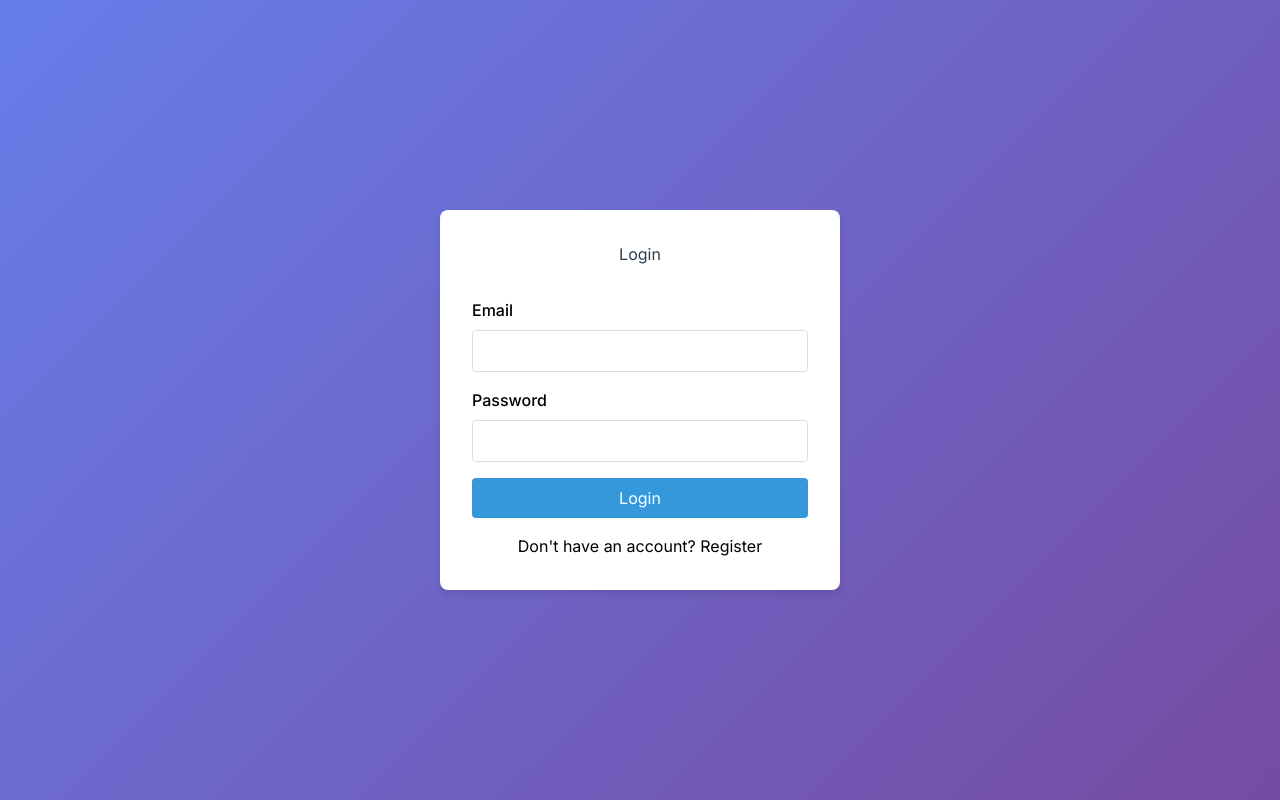
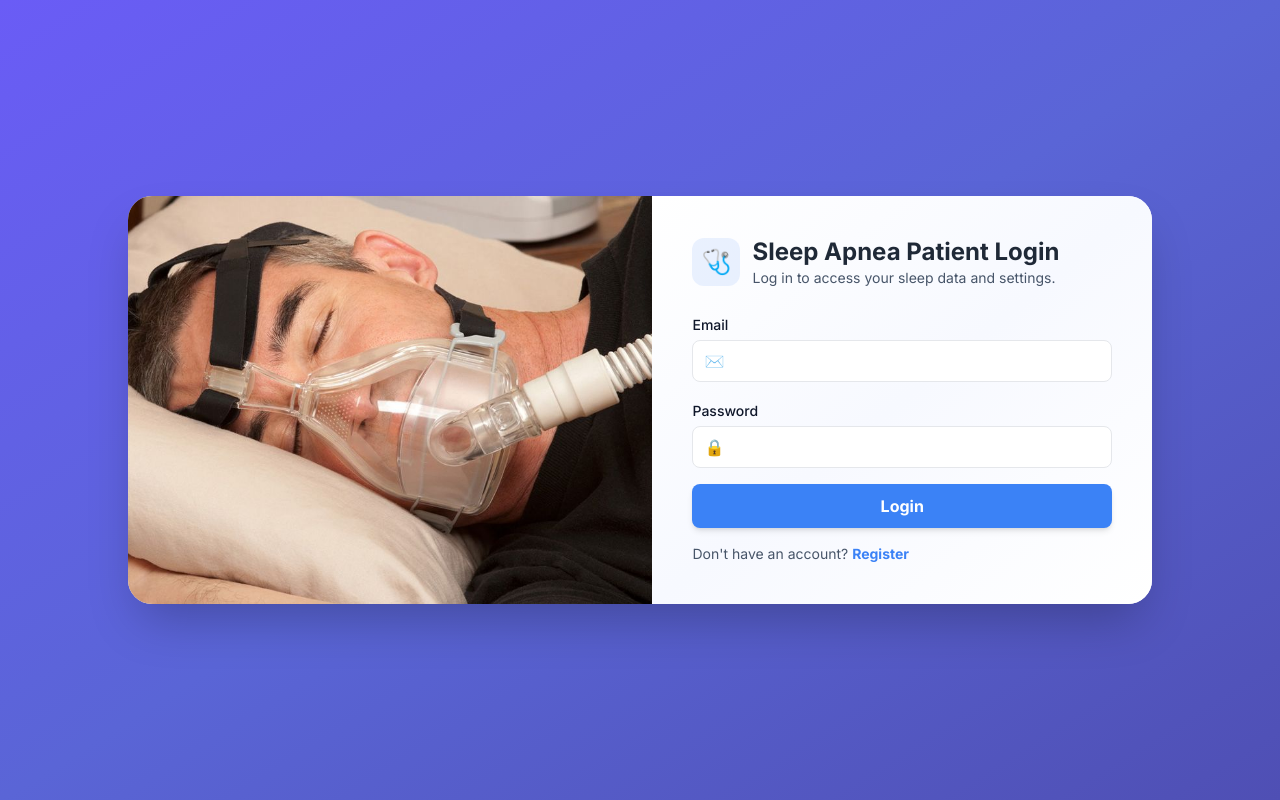
Before and after one commit to Matei1999/licenta, a React (Create React App) app in the folder frontend/: page /login in a window 1280 px wide. Built offline with nearby package versions, Linux system fonts and the light colour scheme; the HTML template or start-up script is replaced by a standard one.

Commit message:
Login layout cu imagine pacient

```diff
--- a/frontend/src/pages/Login.js
+++ b/frontend/src/pages/Login.js
@@ -22,36 +22,80 @@ const Login = () => {
   };
 
   return (
-    <div className="auth-container">
-      <div className="auth-card">
-        <h2>Login</h2>
-        {error && <div className="alert alert-error">{error}</div>}
-        <form onSubmit={handleSubmit}>
-          <div className="form-group">
-            <label>Email</label>
+    <div className="min-h-screen flex items-center justify-center bg-gradient-to-br from-[#6a5cf6] via-[#5a65d6] to-[#4f4fb4] px-4 py-10">
+      <div className="w-full max-w-5xl bg-white shadow-2xl rounded-3xl overflow-hidden grid grid-cols-1 lg:grid-cols-[1.05fr_1fr]">
+        <div
+          className="relative min-h-[260px] lg:min-h-full"
+          style={{
+            backgroundImage: "url('/login-hero.jpg')",
+            backgroundSize: 'cover',
+            backgroundPosition: 'center'
+          }}
+        >
+          <div className="absolute inset-0 bg-black/18" aria-hidden="true" />
+        </div>
+
+        <div className="bg-gradient-to-br from-white via-[#f7f9ff] to-white p-8 lg:p-10 flex flex-col justify-center">
+          <div className="flex items-center gap-3 mb-6">
+            <div className="w-12 h-12 rounded-xl bg-[#3b82f6]/10 flex items-center justify-center text-[#3b82f6] text-2xl">
+              🩺
+            </div>
+            <div>
+              <h1 className="text-2xl font-bold text-[#1f2937]">Sleep Apnea Patient Login</h1>
+              <p className="text-sm text-[#475569]">Log in to access your sleep data and settings.</p>
+            </div>
+          </div>
+
+          {error && (
+            <div className="mb-4 rounded-lg border border-red-200 bg-red-50 px-4 py-3 text-sm text-red-700">
+              {error}
+            </div>
+          )}
+
+          <form onSubmit={handleSubmit} className="space-y-4">
+            <div className="space-y-1">
+              <label className="text-sm font-medium text-[#0f172a]">Email</label>
+              <div className="relative">
+                <span className="pointer-events-none absolute inset-y-0 left-3 flex items-center text-gray-400">✉️</span>
                 <input
                   type="email"
                   value={email}
                   onChange={(e) => setEmail(e.target.value)}
                   required
+                  className="w-full rounded-lg border border-gray-200 bg-white pl-10 pr-3 py-2 focus:outline-none focus:ring-2 focus:ring-[#3b82f6] focus:border-[#3b82f6] text-[#0f172a]"
                 />
               </div>
-          <div className="form-group">
-            <label>Password</label>
+            </div>
+
+            <div className="space-y-1">
+              <label className="text-sm font-medium text-[#0f172a]">Password</label>
+              <div className="relative">
+                <span className="pointer-events-none absolute inset-y-0 left-3 flex items-center text-gray-400">🔒</span>
                 <input
                   type="password"
                   value={password}
                   onChange={(e) => setPassword(e.target.value)}
                   required
+                  className="w-full rounded-lg border border-gray-200 bg-white pl-10 pr-3 py-2 focus:outline-none focus:ring-2 focus:ring-[#3b82f6] focus:border-[#3b82f6] text-[#0f172a]"
                 />
               </div>
-          <button type="submit" className="btn btn-primary" style={{ width: '100%' }}>
+            </div>
+
+            <button
+              type="submit"
+              className="w-full py-2.5 rounded-lg bg-[#3b82f6] hover:bg-[#2563eb] text-white font-semibold shadow-md transition"
+            >
               Login
             </button>
           </form>
-        <p className="text-center mt-2">
-          Don't have an account? <Link to="/register">Register</Link>
+
+          <p className="text-sm text-[#475569] mt-4">
+            Don't have an account?{' '}
+            <Link to="/register" className="text-[#3b82f6] font-semibold hover:underline">
+              Register
+            </Link>
           </p>
+        </div>
       </div>
     </div>
   );
```
Also changed, not shown: frontend/public/login-hero.jpg (added). Lines whose indentation alone changed are shown as unchanged.
